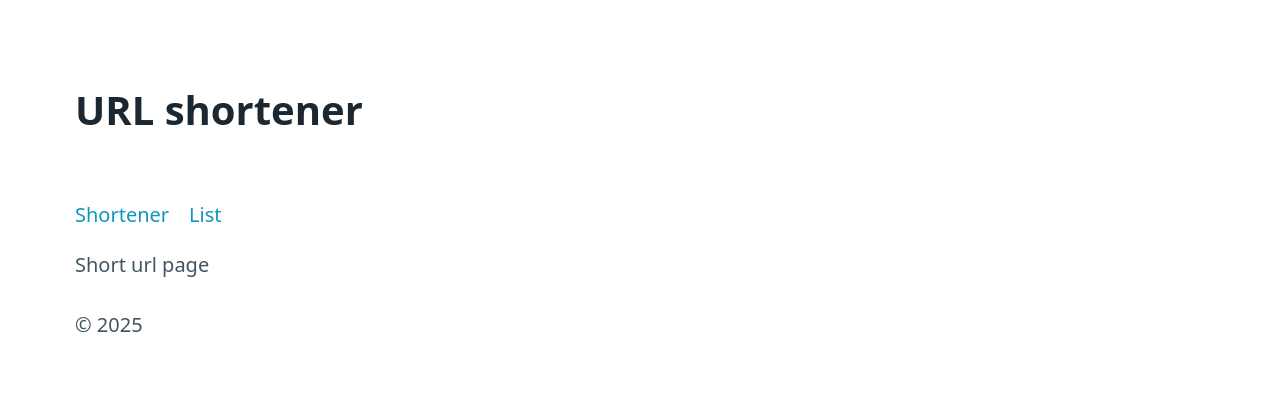
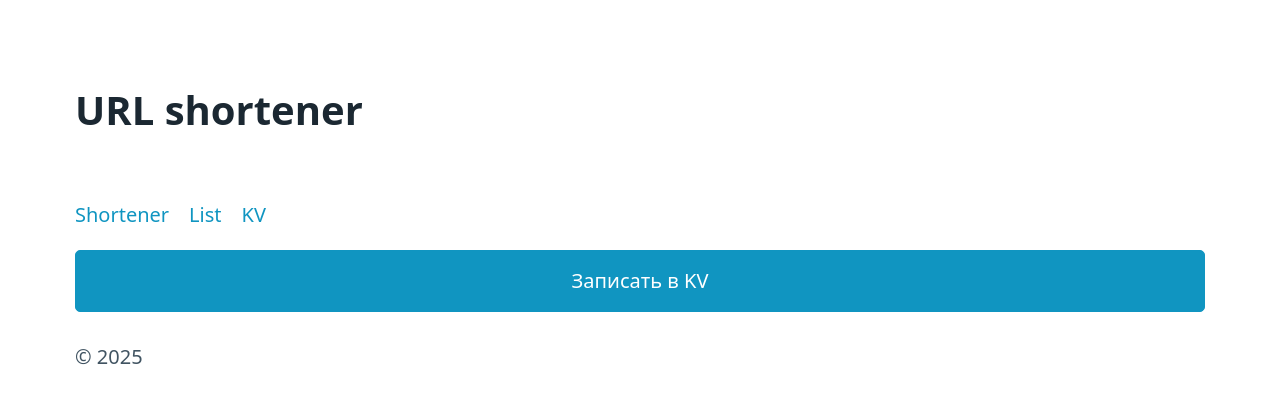
Before and after one commit to LearnSvelte/try1, a SvelteKit app: page /kv in a window 1280 px wide. Shown: the top 402 px of the page. Built offline with nearby package versions, Linux system fonts and the light colour scheme.

Commit message:
feat: local kv works

```diff
--- a/package.json
+++ b/package.json
@@ -14,7 +14,8 @@
     "preview": "vite preview",
     "prepare": "svelte-kit sync || echo ''",
     "check": "svelte-kit sync && svelte-check --tsconfig ./tsconfig.json",
-    "check:watch": "svelte-kit sync && svelte-check --tsconfig ./tsconfig.json --watch"
+    "check:watch": "svelte-kit sync && svelte-check --tsconfig ./tsconfig.json --watch",
+    "w": "wrangler pages dev --local --persist-to ./worker-local"
   },
   "dependencies": {
     "@picocss/pico": "^2.0.6"
--- a/src/app.d.ts
+++ b/src/app.d.ts
@@ -8,7 +8,8 @@ declare global {
     // interface PageState {}
     interface Platform {
       env: {
-        KV_NAMESPACE: KVNamespace
+        // KV_NAMESPACE: KVNamespace
+        BINDING_NAME: KVNamespace
       }
     }
   }
--- a/src/routes/+layout.svelte
+++ b/src/routes/+layout.svelte
@@ -8,6 +8,7 @@
     <nav>
       <a href="/">Shortener</a>
       <a href="/list">List</a>
+      <a href="/kv">KV</a>
     </nav>
   </header>
 
--- /dev/null
+++ b/src/routes/api/kv/+server.ts
@@ -0,0 +1,27 @@
+import type { RequestHandler } from './$types'
+
+export const POST: RequestHandler = async ({ request, platform }) => {
+  console.log('🔍 platform:', platform)
+  console.log('🔍 platform.env:', platform?.env)
+
+  if (!platform || !platform.env) {
+    return new Response('❌ Platform env is undefined', { status: 500 })
+  }
+
+  const kv = platform.env.BINDING_NAME
+  console.log('🔍 BINDING_NAME:', kv)
+
+  if (!kv) {
+    return new Response('❌ KV binding is missing', { status: 500 })
+  }
+
+  try {
+    const { key, value } = await request.json()
+    await kv.put(key, value)
+    return new Response(`✅ Saved ${key}: ${value}`, { status: 200 })
+  }
+  catch (error) {
+    console.error('❌ KV put error:', error)
+    return new Response(`❌ Error: ${error.message}`, { status: 500 })
+  }
+}
--- /dev/null
+++ b/src/routes/kv/+page.svelte
@@ -0,0 +1,24 @@
+<script>
+  let message = ''
+
+  async function saveToKV() {
+    const response = await fetch('/api/kv', {
+      method: 'POST',
+      headers: { 'Content-Type': 'application/json' },
+      body: JSON.stringify({ key: 'testKey', value: 'Hello from SvelteKit & Cloudflare!' }),
+    })
+
+    if (response.ok) {
+      message = '✅ Данные успешно записаны в KV!'
+    }
+    else {
+      message = '❌ Ошибка при записи в KV!'
+    }
+  }
+</script>
+
+<button on:click={saveToKV} class="btn">
+  Записать в KV
+</button>
+
+<p>{message}</p>
--- a/svelte.config.js
+++ b/svelte.config.js
@@ -17,9 +17,9 @@ const config = {
       },
       platformProxy: {
         configPath: 'wrangler.jsonc',
-        environment: undefined,
-        experimentalJsonConfig: false,
-        persist: false,
+        // environment: undefined,
+        // experimentalJsonConfig: false,
+        persist: './worker-persist',
       },
     }),
   },
```
Also changed, not shown: 2 other files (tests, documents, lock files or other folders).
